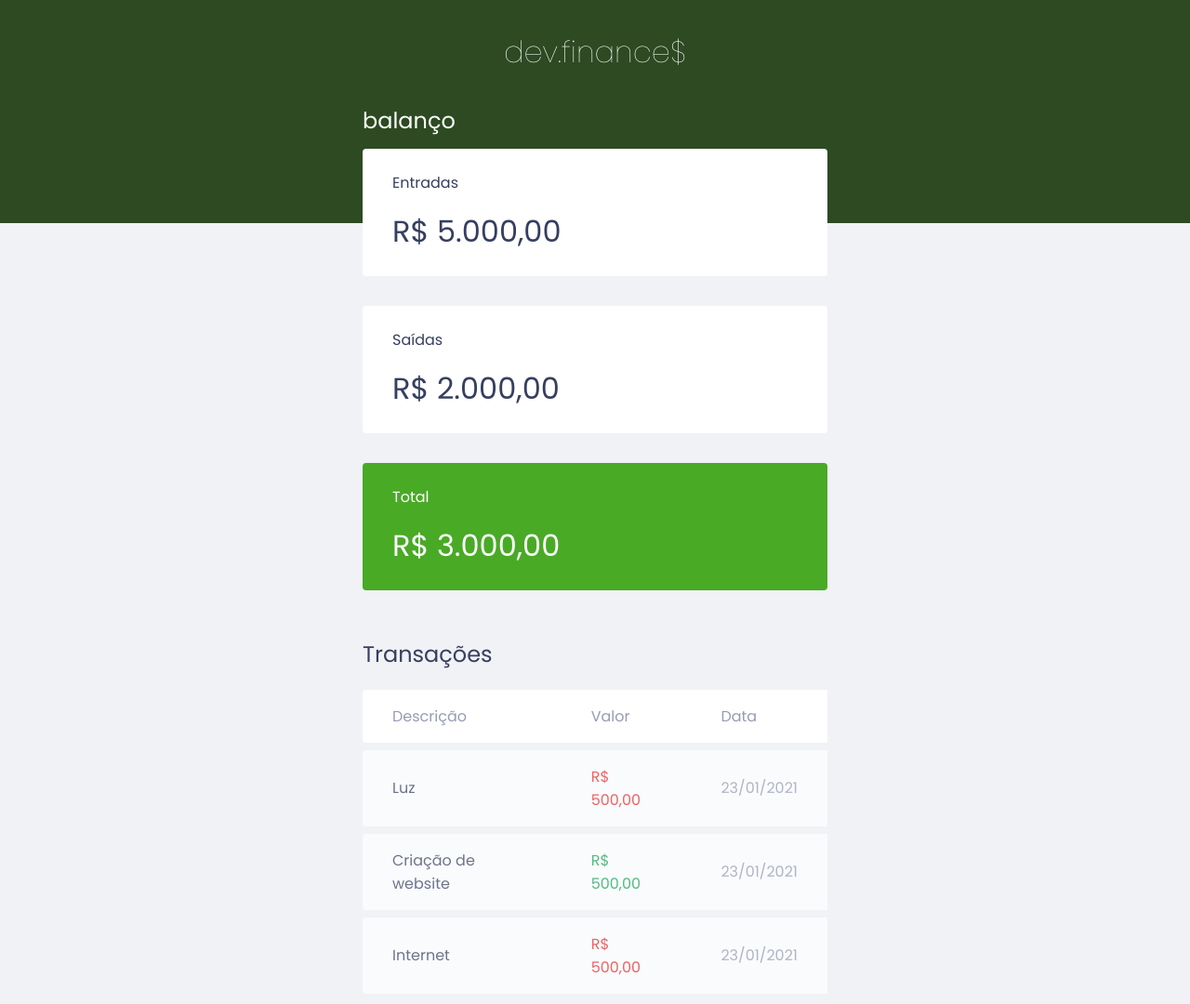
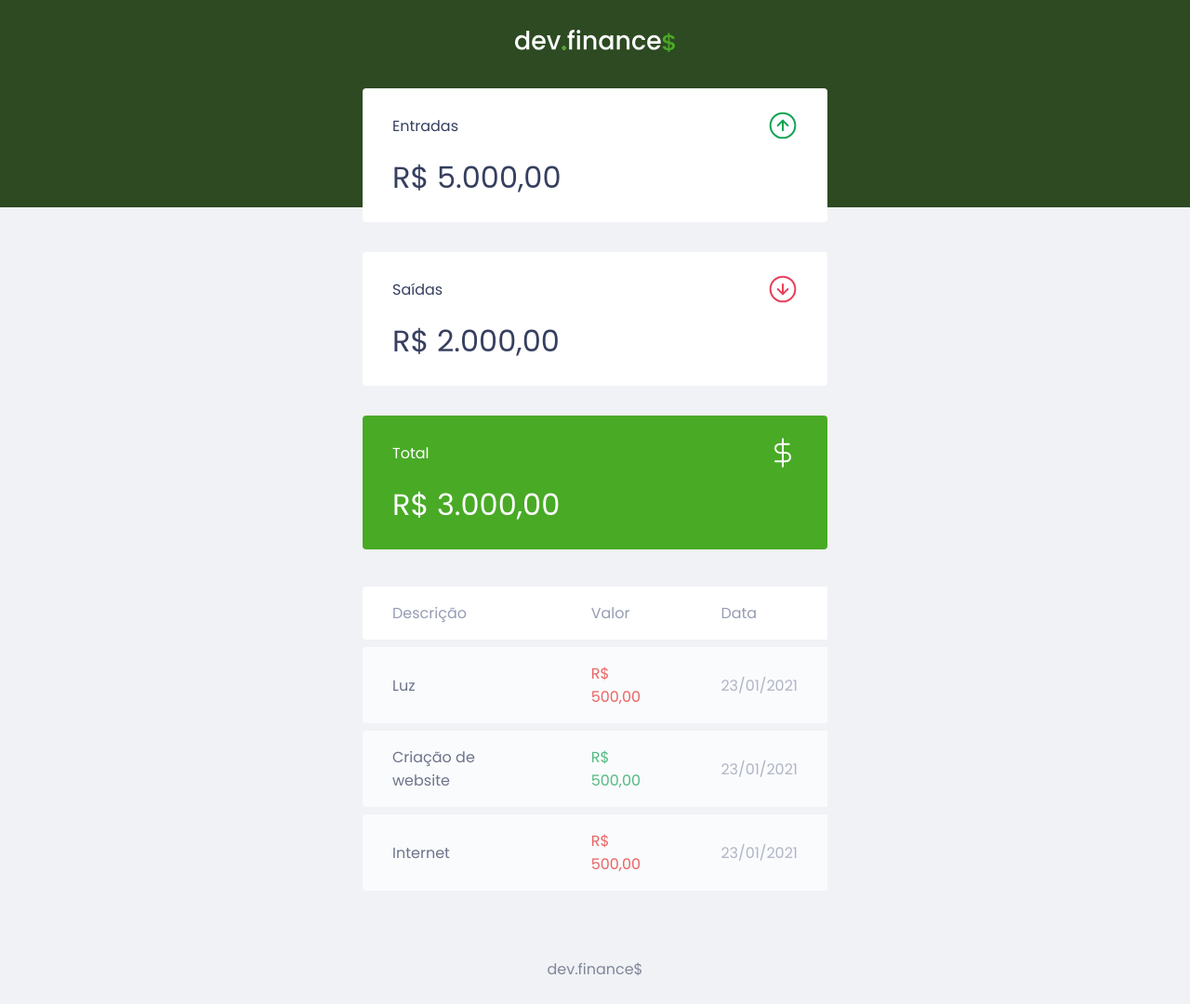
Before and after one commit to matheuspython/dev.finance, a plain HTML site: page index.html in a window 1280 px wide. Shown: the top 1080 px of the page at 93% size. Drawn offline with Linux system fonts and the light colour scheme.

Commit message:
imagens novas adicionadas ao index e estilizadas

```diff
--- a/index.html
+++ b/index.html
@@ -22,34 +22,42 @@
 
 <body>
     <header>
-
-        <h1 id="logo">dev.finance$</h1>
+        <img src="./assets/logo.svg" alt="Logo dev finance">
     </header>
 
     <main class="container">
         <section id="balance">
-            <h2>balanço</h2>
+            <h2 class="sr-only">balanço</h2>
 
             <div class="card">
-                <h3>Entradas</h3>
+                <h3>
+                    <span>Entradas</span>
+                    <img src="./assets/income.svg" alt="image de entradas">
+                </h3>
                 <p>R$ 5.000,00</p>
             </div>
 
             <div class="card">
-                <h3>Saídas</h3>
+                <h3>
+                    <span>Saídas</span>
+                    <img src="./assets/expense.svg" alt="imagem de saidas">
+                </h3>
                 <p>R$ 2.000,00</p>
 
             </div>
 
             <div class="card total">
-                <h3>Total</h3>
+                <h3>
+                    <span>Total</span>
+                    <img src="./assets/total.svg" alt="image de total">
+                </h3>
                 <p>R$ 3.000,00</p>
             </div>
 
         </section>
 
         <section id="transaction">
-            <h2>Transações</h2>
+            <h2 class="sr-only">Transações</h2>
             <table id="data-table">
                 <thead>
                     <tr>
--- a/style.css
+++ b/style.css
@@ -11,6 +11,18 @@
 body {
     background: #f0f2f5;
     font-family: 'Poppins', sans-serif;
+}
+
+.sr-only {
+    position: absolute;
+    width: 1px;
+    height: 1px;
+    padding: 0;
+    margin: -1px;
+    overflow: hidden;
+    clip: rect(0, 0, 0, 0);
+    white-space: nowrap;
+    border-width: 0;
 }
 
 .container {
@@ -57,6 +69,9 @@ header h1 {
 .card h3 {
     font-weight: normal;
     font-size: 1rem;
+    display: flex;
+    align-items: center;
+    justify-content: space-between;
 }
 
 .card p {
```
